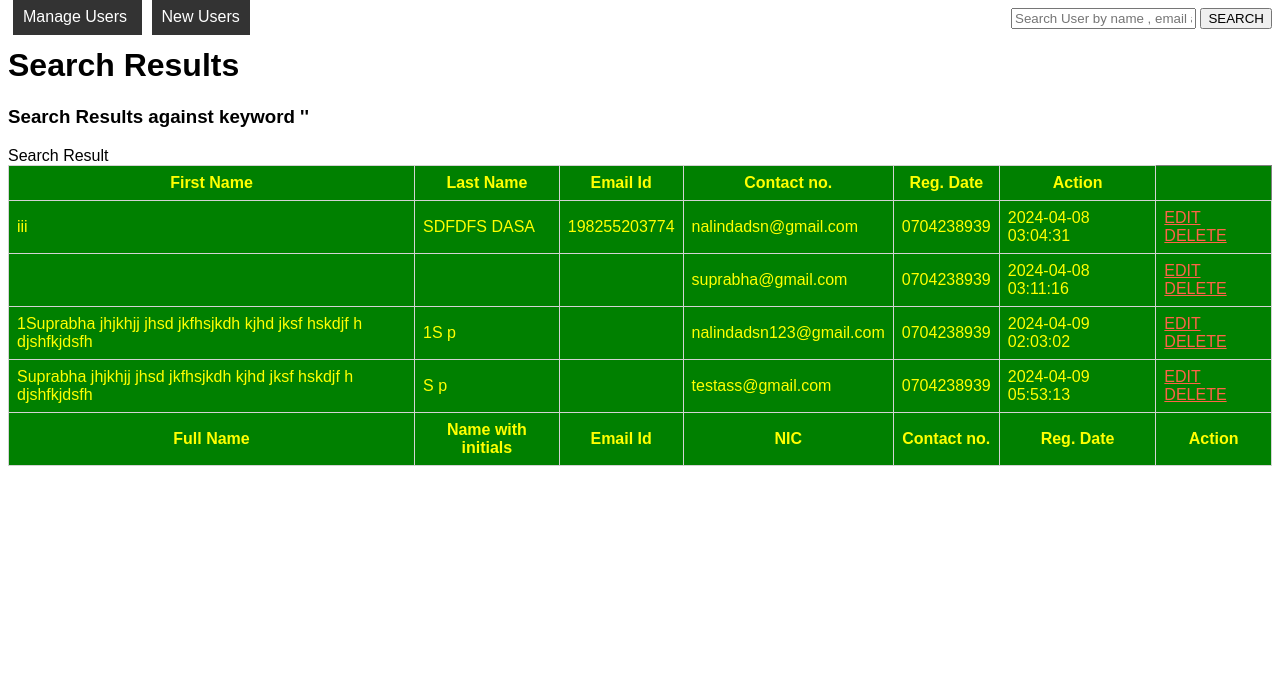
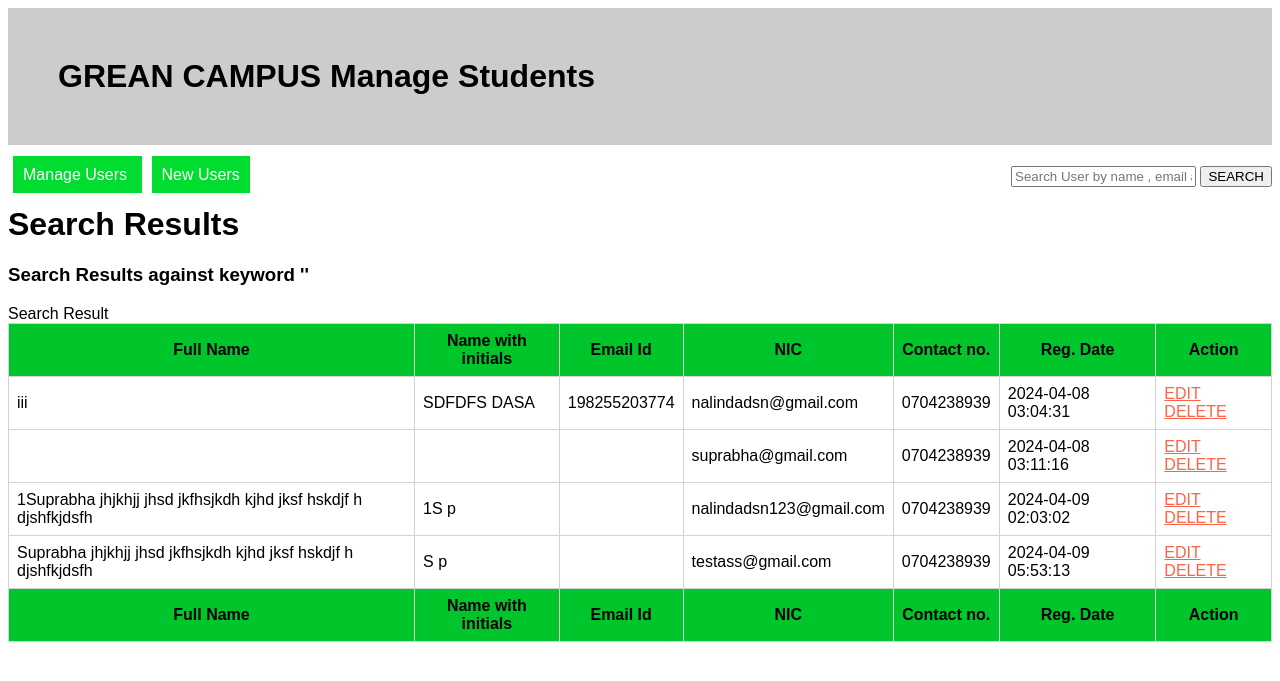
Before and after one commit to Nalindadsn/php_student_management, a PHP site: page /search-result.php in a window 1280 px wide. Shown: the top 681 px of the page. Run offline with PHP 8.4, Linux system fonts and the light colour scheme; data comes from the database, SQL or seed files in the repository; data that the repository does not hold is empty.

Commit message:
first commit

```diff
--- a/css/style.css
+++ b/css/style.css
@@ -3,8 +3,6 @@ body{
 }
 /* Default Table Style */
 table {
-  color: yellow;
-  background: green;
   border: 1px solid grey;
   font-size: 12pt;
   border-collapse: collapse;
@@ -13,6 +11,10 @@ table {
 
 table caption {
   padding:.5em;
+}
+
+table th{
+  background-color: #00c52b;
 }
 table th,
 table td {
@@ -26,7 +28,7 @@ img{
   width: 100%;
 }
 .nav a{
-  background: #333;
+  background: #00dd30;
   color: #fff;
   padding: 10px;
   margin: 5px;
@@ -34,7 +36,7 @@ img{
 
 }
 .nav a:hover{
-background: #111;
+background: #00c52b;
 }
 .nav form{
   float: right;
--- a/edit-profile.php
+++ b/edit-profile.php
@@ -35,7 +35,8 @@ if($msg)
 
     </head>
     <body>
-
+    <h1 style="background:#ccc; padding:50px;">GREAN CAMPUS Manage Students
+    </h1>
           <?php include_once('includes/navbar.php');?>
 
 <?php
--- a/index.php
+++ b/index.php
@@ -27,9 +27,9 @@ echo "<script>alert('Data deleted');</script>";
 
     </head>
     <body>
-    <h2 style="background:green; color:#fff">GREAN CAMPUS Manage Students
-<img src="img/student.png" alt="st" style="width:200px;float:right;"/>
-    </h2>
+    <h1 style="background:#ccc; padding:50px;">GREAN CAMPUS Manage Students
+    </h1>
+    <img src="img/student.png" alt="st" style="width:200px;float:right;"/>
 
          <?php include_once('includes/navbar.php');?>
                     <div>
--- a/search-result.php
+++ b/search-result.php
@@ -15,7 +15,8 @@ echo "Failed to connect to MySQL: " . mysqli_connect_error();
 
     </head>
     <body>
-
+    <h1 style="background:#ccc; padding:50px;">GREAN CAMPUS Manage Students
+    </h1>
          <?php include_once('includes/navbar.php');?>
                     <div>
                         <h1>
@@ -29,9 +30,11 @@ Search Results</h1>
                                 <table>
                                     <thead>
                                         <tr>
-                                  <th>First Name</th>
-                                  <th> Last Name</th>
+
+                                        <th>Full Name</th>
+                                  <th>  Name with initials</th>
                                   <th> Email Id</th>
+                                  <th>NIC</th>
                                   <th>Contact no.</th>
                                   <th>Reg. Date</th>
                                   <th>Action</th>
--- a/user-profile.php
+++ b/user-profile.php
@@ -16,6 +16,8 @@ echo "Failed to connect to MySQL: " . mysqli_connect_error();
 
     </head>
     <body>
+    <h1 style="background:#ccc; padding:50px;">GREAN CAMPUS Manage Students
+    </h1>
 
           <?php include_once('includes/navbar.php');?>
                     <div>
```
Also changed, not shown: add-user.php (+5 -4 lines).
